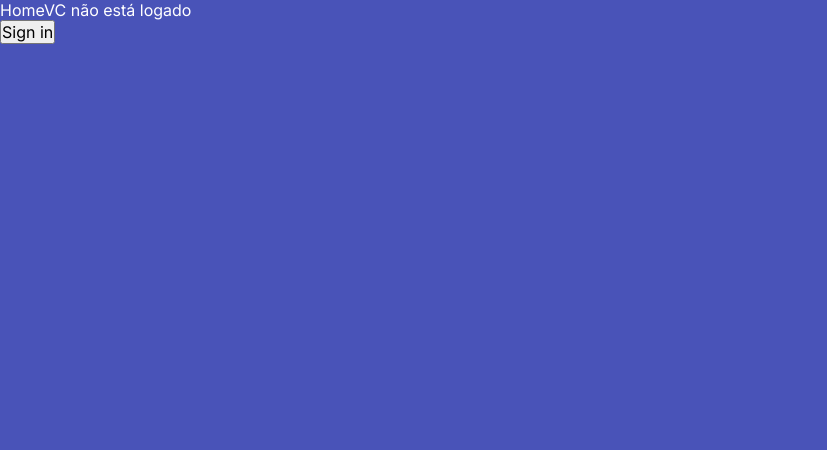
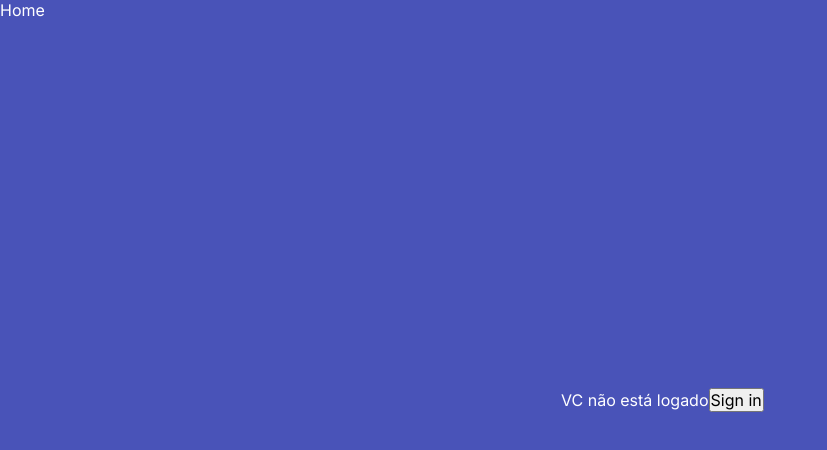
Before and after one commit to wesleywcr/MoveDev, a Next.js app: page / in a window 1280 px wide. Shown: the top 450 px of the page, without its empty margins (0-827 px from the left). Built offline with nearby package versions, Linux system fonts and the light colour scheme; no server answers.

Commit message:
Add Authentication Github

```diff
--- a/src/pages/index.tsx
+++ b/src/pages/index.tsx
@@ -11,7 +11,7 @@ export default function Home() {
         <a >Home</a>
       </Link>
 
-
+      <div>
         {!session && <>
           VC não está logado <br />
           <button onClick={() => signIn('github', { callbackUrl: 'http://localhost:3000/Home' })}>Sign in</button>
@@ -20,6 +20,7 @@ export default function Home() {
           Vc está logado {session.user.name} <br />
           <button className={styles.buttonSingOut} onClick={() => signOut()}>Sign out</button>
         </>}
+      </div>
 
     </div>
   )
--- a/src/styles/pages/Login.module.css
+++ b/src/styles/pages/Login.module.css
@@ -1,16 +1,25 @@
 .container{
+  display: flex;
+
   height: 100vh;
   width: 100vw;
 
  background: var(--blue-dark);
  color: var(--white);
 }
+.container > div{
+  flex: 1;
+  display: flex;
+  justify-content:center;
+  align-items: center;
+
+}
 
 .buttonSingOut{
 
   display: flex;
+  justify-content: center;
   align-items: center;
-  justify-content: center;
 
   border: 0;
   border-radius: 5px;
```
Lines whose indentation alone changed are shown as unchanged.
